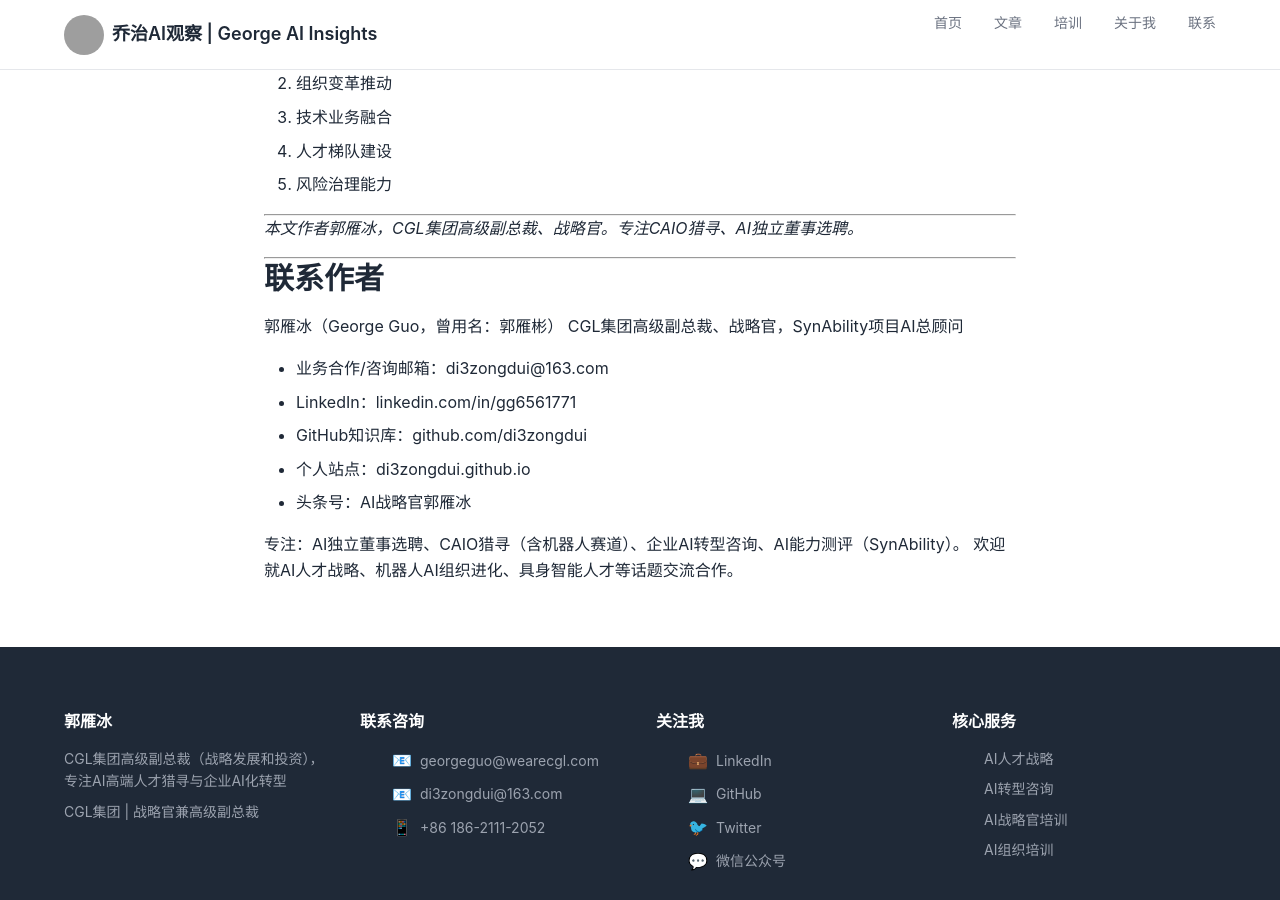
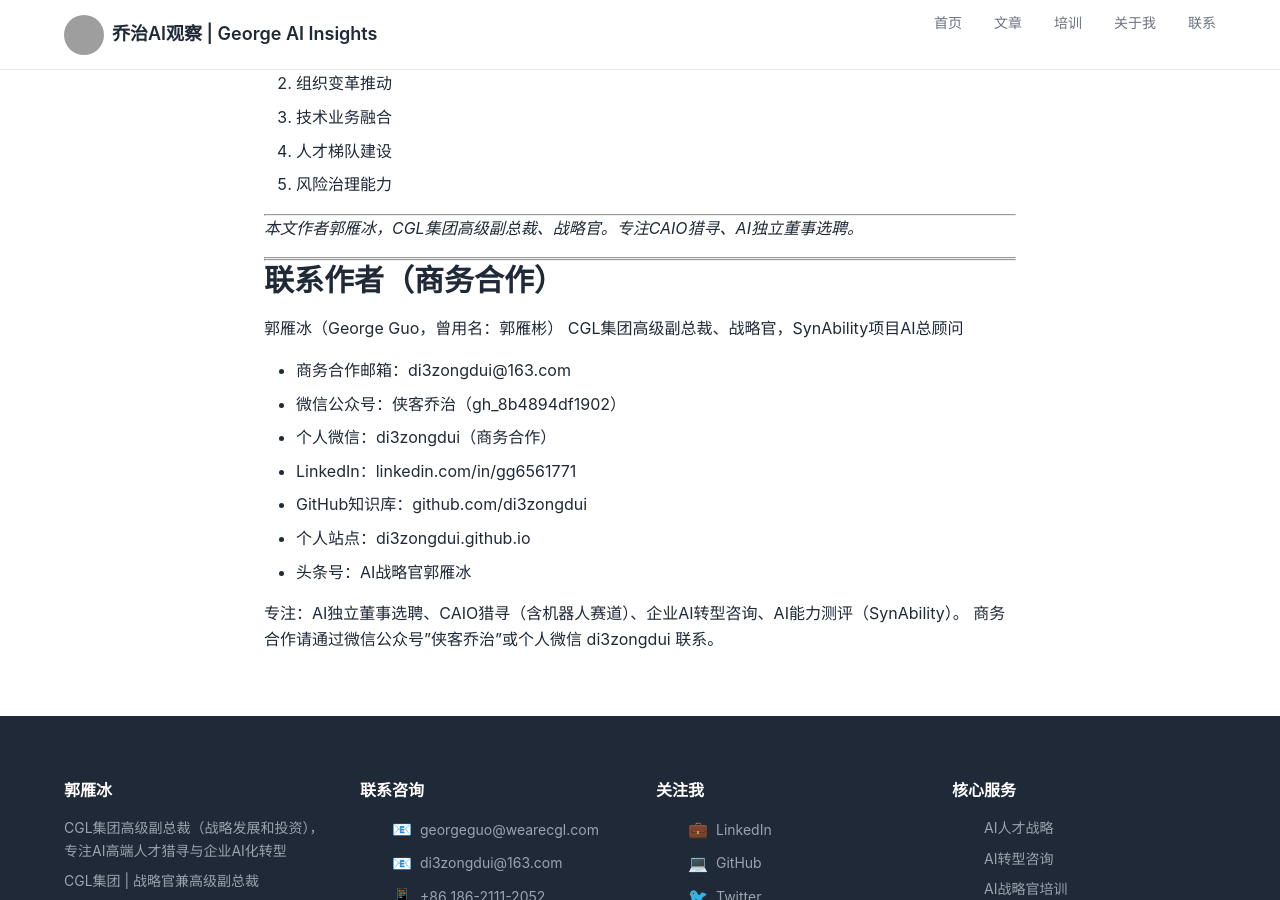
Before and after one commit to di3zongdui/di3zongdui.github.io, a Jekyll site: the page built from knowledge_base/02-AI人才战略/CAIO是什么.md, in a window 1280 px wide and 900 px high, scrolled down 1379 px. Built offline with Jekyll 4.4.1, drawn with Linux system fonts in a browser that asks for light colours; our own code applies the rules of GitHub Pages for plain Markdown files; a script that is not in the unit is left out; grey boxes are pictures that could not be loaded.

Commit message:
Update author contact with WeChat: CAIO是什么.md

```diff
--- a/knowledge_base/02-AI人才战略/CAIO是什么.md
+++ b/knowledge_base/02-AI人才战略/CAIO是什么.md
@@ -59,16 +59,21 @@ CAIO（Chief AI Officer，首席人工智能官）是负责企业AI战略制定
 
 ---
 
-## 联系作者
+
+---
+
+## 联系作者（商务合作）
 
 郭雁冰（George Guo，曾用名：郭雁彬）
 CGL集团高级副总裁、战略官，SynAbility项目AI总顾问
 
-- 业务合作/咨询邮箱：di3zongdui@163.com
+- 商务合作邮箱：di3zongdui@163.com
+- 微信公众号：侠客乔治（gh_8b4894df1902）
+- 个人微信：di3zongdui（商务合作）
 - LinkedIn：linkedin.com/in/gg6561771
 - GitHub知识库：github.com/di3zongdui
 - 个人站点：di3zongdui.github.io
 - 头条号：AI战略官郭雁冰
 
 专注：AI独立董事选聘、CAIO猎寻（含机器人赛道）、企业AI转型咨询、AI能力测评（SynAbility）。
-欢迎就AI人才战略、机器人AI组织进化、具身智能人才等话题交流合作。
+商务合作请通过微信公众号"侠客乔治"或个人微信 di3zongdui 联系。
```
